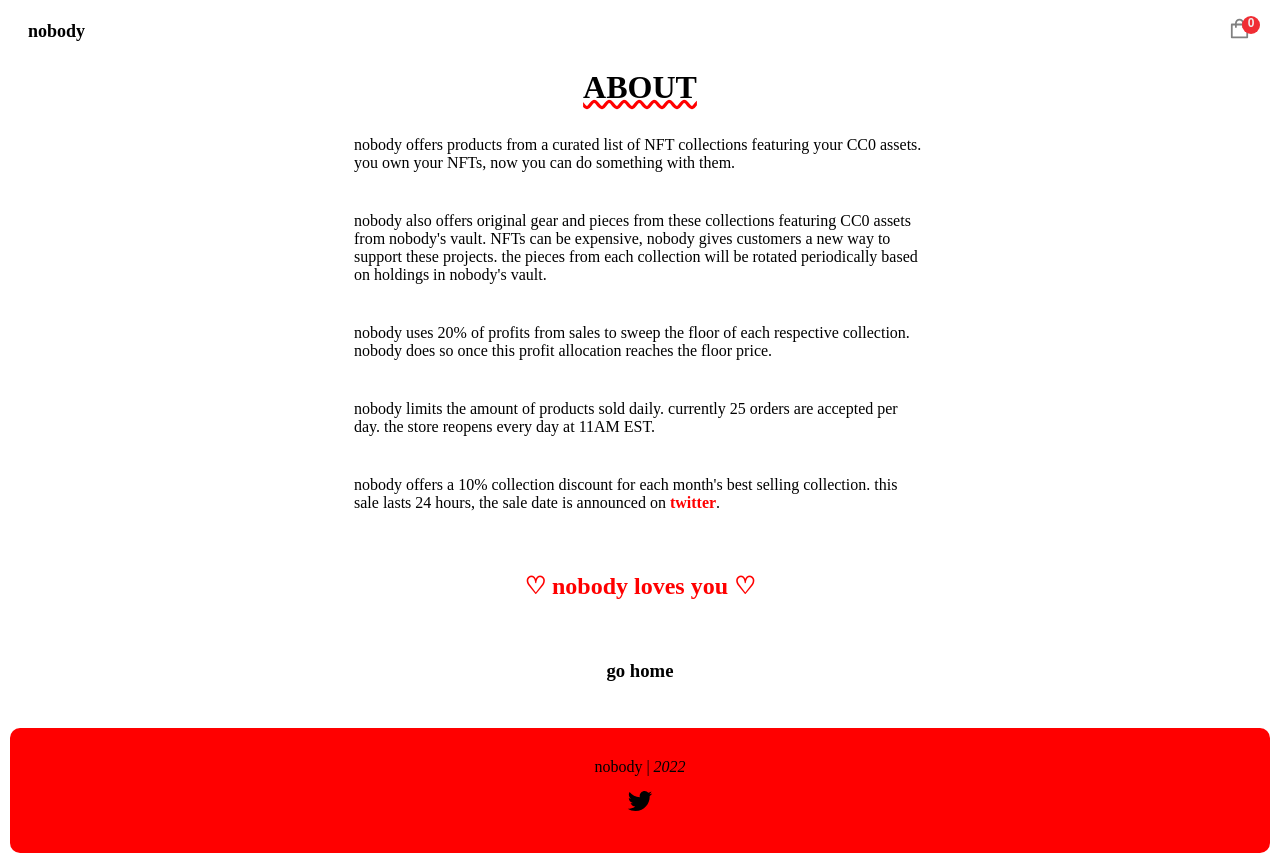
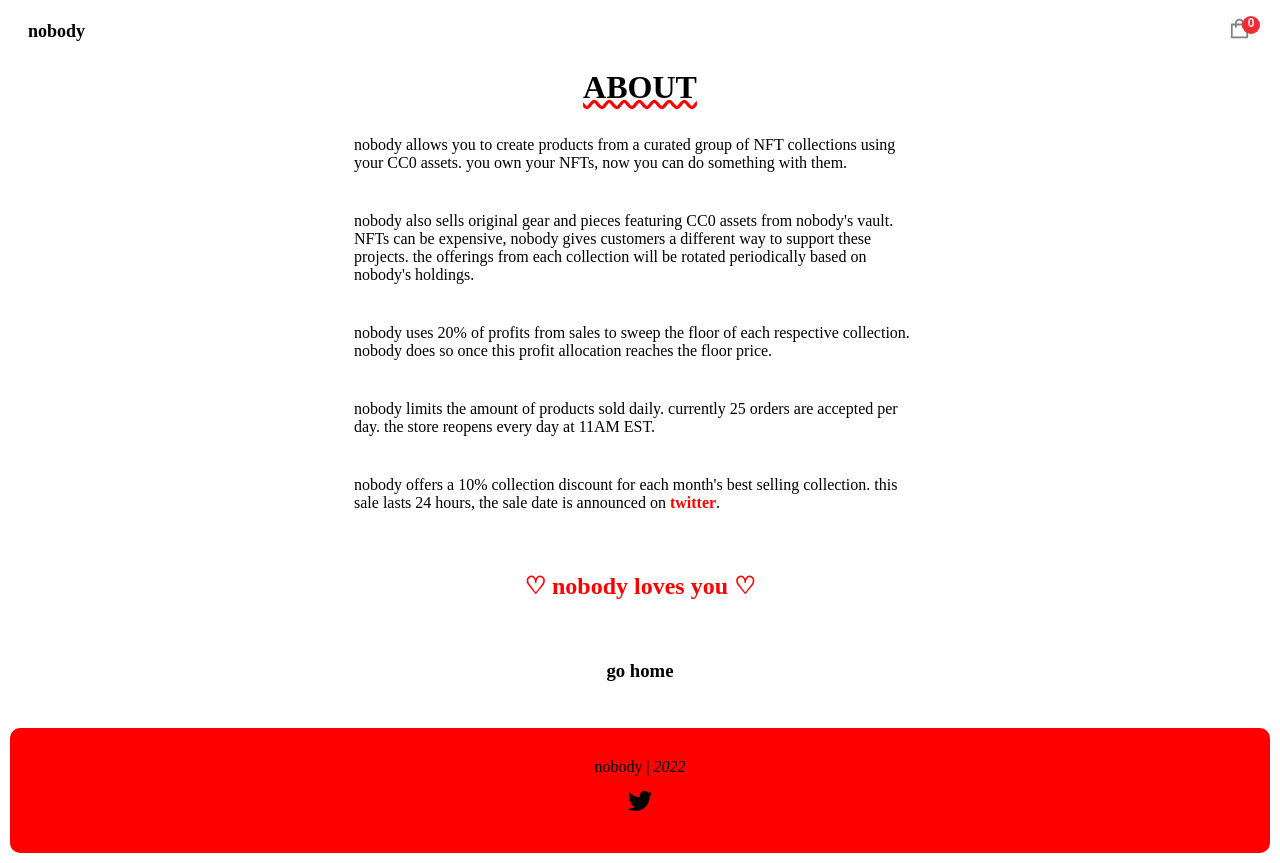
Before and after one commit to mczernyk/nobody, a Next.js app: page /about in a window 1280 px wide. Built offline with nearby package versions, Linux system fonts and the light colour scheme; no server answers.

Commit message:
about copy

```diff
--- a/pages/about.js
+++ b/pages/about.js
@@ -7,9 +7,9 @@ export default function about() {
     <div className="about-container">
       <h1>about</h1>
         <div className='about-content'>
-          <p>nobody offers products from a curated list of NFT collections featuring your CC0 assets. you own your NFTs, now you can do something with them.</p>
+          <p>nobody allows you to create products from a curated group of NFT collections using your CC0 assets. you own your NFTs, now you can do something with them.</p>
 
-          <p>nobody also offers original gear and pieces from these collections featuring CC0 assets from nobody's vault. NFTs can be expensive, nobody gives customers a new way to support these projects. the pieces from each collection will be rotated periodically based on holdings in nobody's vault.</p>
+          <p>nobody also sells original gear and pieces featuring CC0 assets from nobody's vault. NFTs can be expensive, nobody gives customers a different way to support these projects. the offerings from each collection will be rotated periodically based on nobody's holdings.</p>
 
           <p>nobody uses 20% of profits from sales to sweep the floor of each respective collection. nobody does so once this profit allocation reaches the floor price.</p>
 
```
